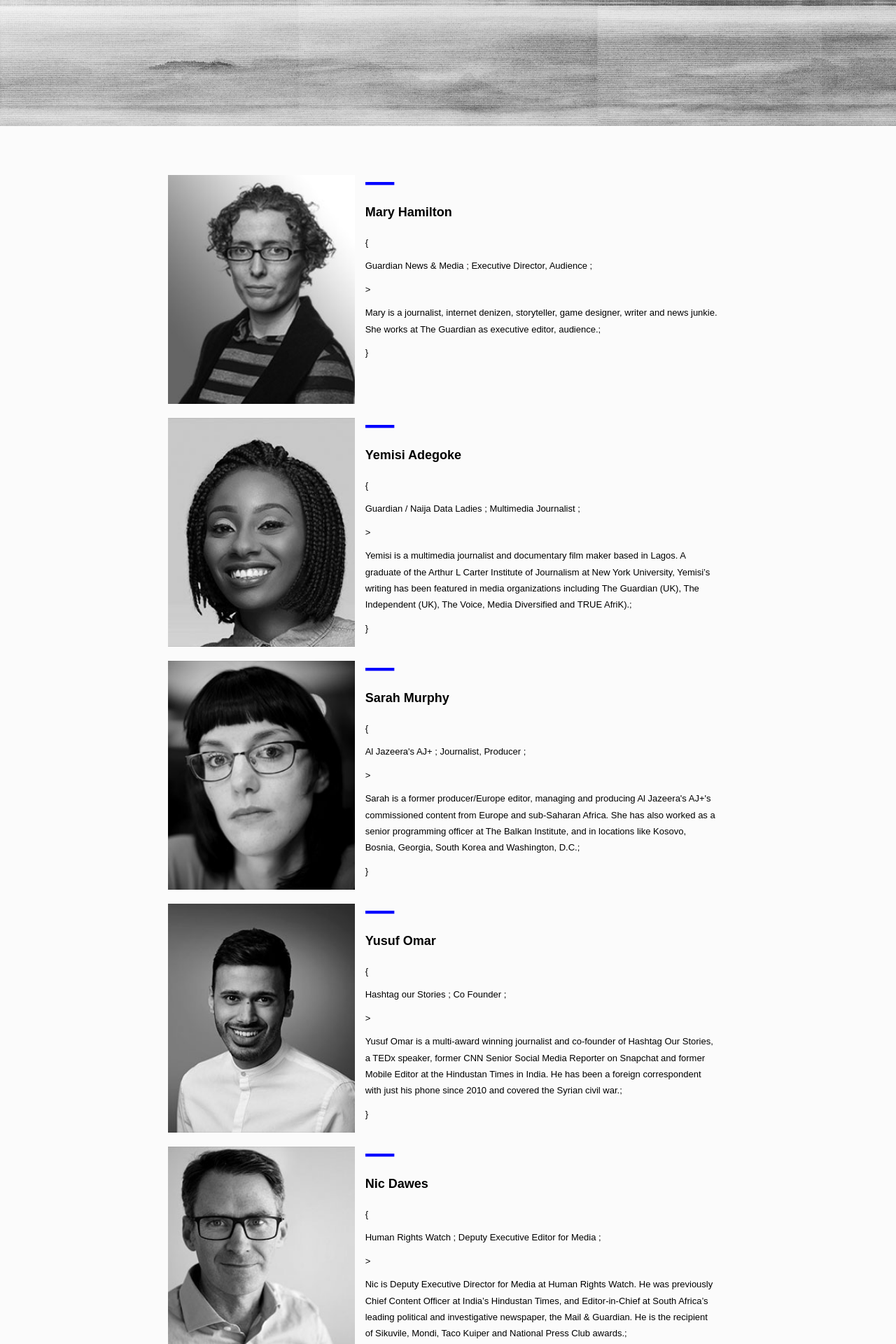
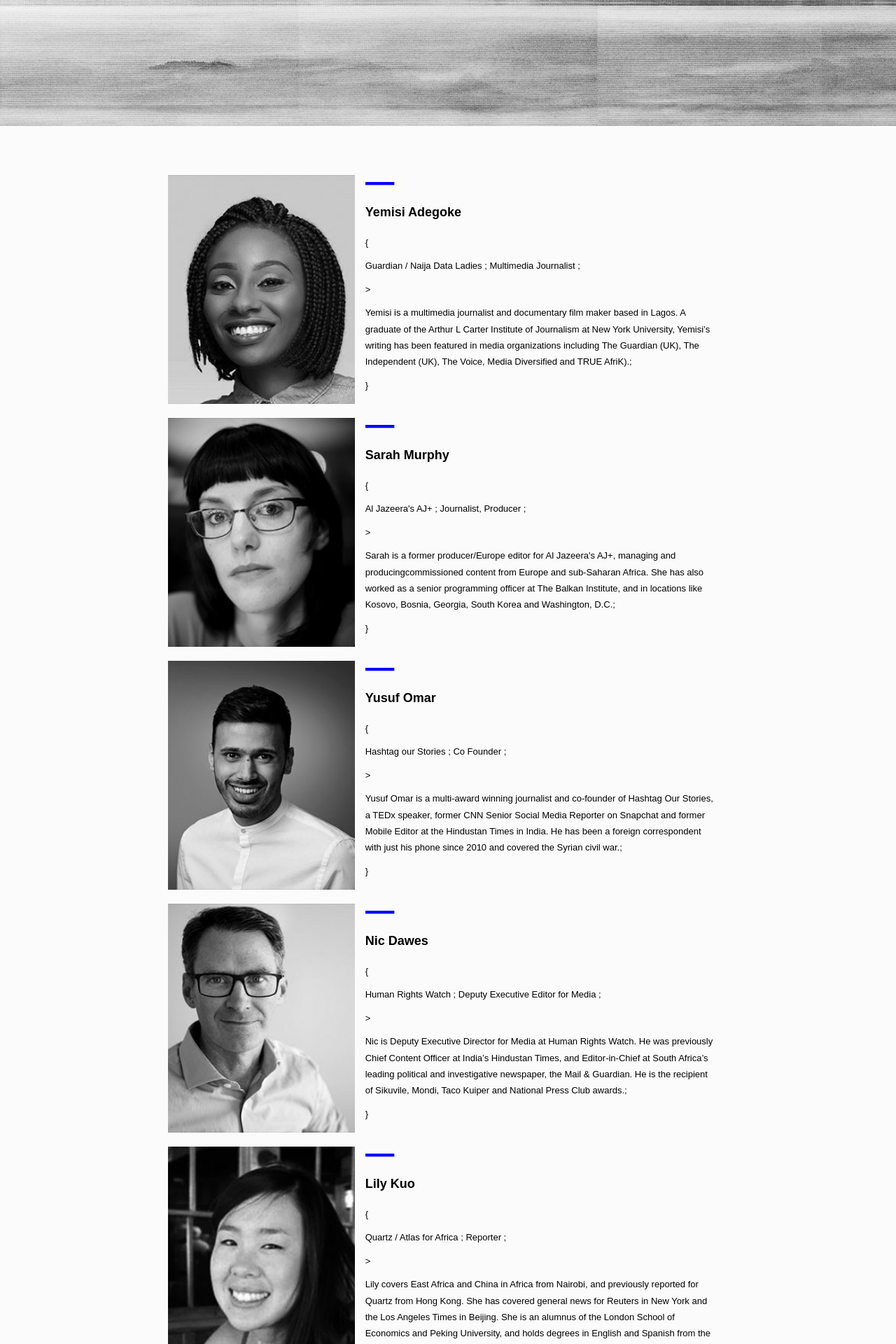
Before and after one commit to CodeForAfrica-ARCHIVE/MediaIndabaAfrica, a Jekyll site: the page built from speakers.html, in a window 1280 px wide. Shown: the part 327-2247 px from the top of the page at 70% size. Built offline with Jekyll 4.4.1, drawn with Linux system fonts in a browser that asks for light colours.

Commit message:
Speaker Update

```diff
--- a/_data/speakers.yml
+++ b/_data/speakers.yml
@@ -1,11 +1,3 @@
-- name: Mary Hamilton
-  org: Guardian News & Media
-  role: Executive Director, Audience
-  long_bio: Mary is a journalist, internet denizen, storyteller, game designer, writer and news junkie. She works at The Guardian as executive editor, audience.
-  img: /img/speakers/mary.jpg
-  img_hover: /img/speakers/mary.jpg
-  css_class: mary
-
 - name: Yemisi Adegoke
   org: Guardian / Naija Data Ladies
   role: Multimedia Journalist
@@ -17,7 +9,7 @@
 - name: Sarah Murphy
   org: Al Jazeera's AJ+
   role: Journalist, Producer
-  long_bio: Sarah is a former producer/Europe editor, managing and producing Al Jazeera's AJ+'s commissioned content from Europe and sub-Saharan Africa. She has also worked as a senior programming officer at The Balkan Institute, and in locations like Kosovo, Bosnia, Georgia, South Korea and Washington, D.C.
+  long_bio: Sarah is a former producer/Europe editor for  Al Jazeera's AJ+, managing and producingcommissioned content from Europe and sub-Saharan Africa. She has also worked as a senior programming officer at The Balkan Institute, and in locations like Kosovo, Bosnia, Georgia, South Korea and Washington, D.C.
   img: /img/speakers/sarah.jpg
   img_hover: /img/speakers/sarah.jpg
   css_class: sarah
```
